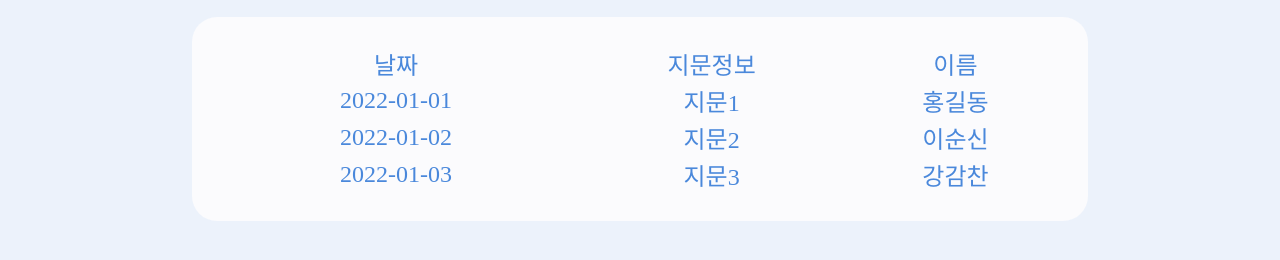
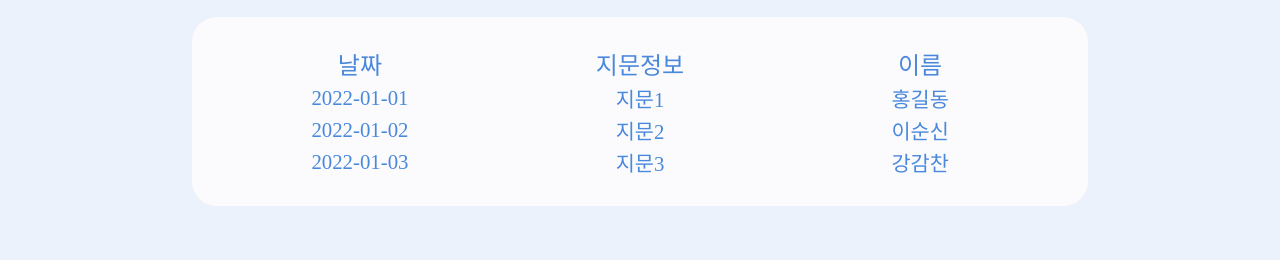
Before and after one commit to wwwxsv19/Dr.smoos, a plain HTML site: page templates/record.html in a window 1280 px wide. Shown: the part 198-458 px from the top of the page. Drawn offline with Linux system fonts and the light colour scheme; a web font is replaced by a local one.

Commit message:
chore : 중앙정렬

```diff
--- a/templates/record.html
+++ b/templates/record.html
@@ -71,15 +71,22 @@
         table {
             width: 100%;
             text-align: center;
+            align-items: center;
+            justify-content: center;
         }
 
-        thead {
-            gap: 10px;
+        thead {}
+
+        .td {
+            width: 33%;
+            color: #4A88DB;
+            font-size: 1.5rem;
+            text-align: center;
         }
 
-        td {
+        #record--main {
             color: #4A88DB;
-            font-size: 1.5rem;
+            font-size: 1.3rem;
         }
     </style>
 </head>
@@ -94,9 +101,9 @@
         <div class="record--box">
             <table>
                 <thead>
-                    <td>날짜</td>
-                    <td>지문정보</td>
-                    <td>이름</td>
+                    <td class="td">날짜</td>
+                    <td class="td">지문정보</td>
+                    <td class="td">이름</td>
                 </thead>
                 <tbody id="record--main"></tbody>
             </table>
```
